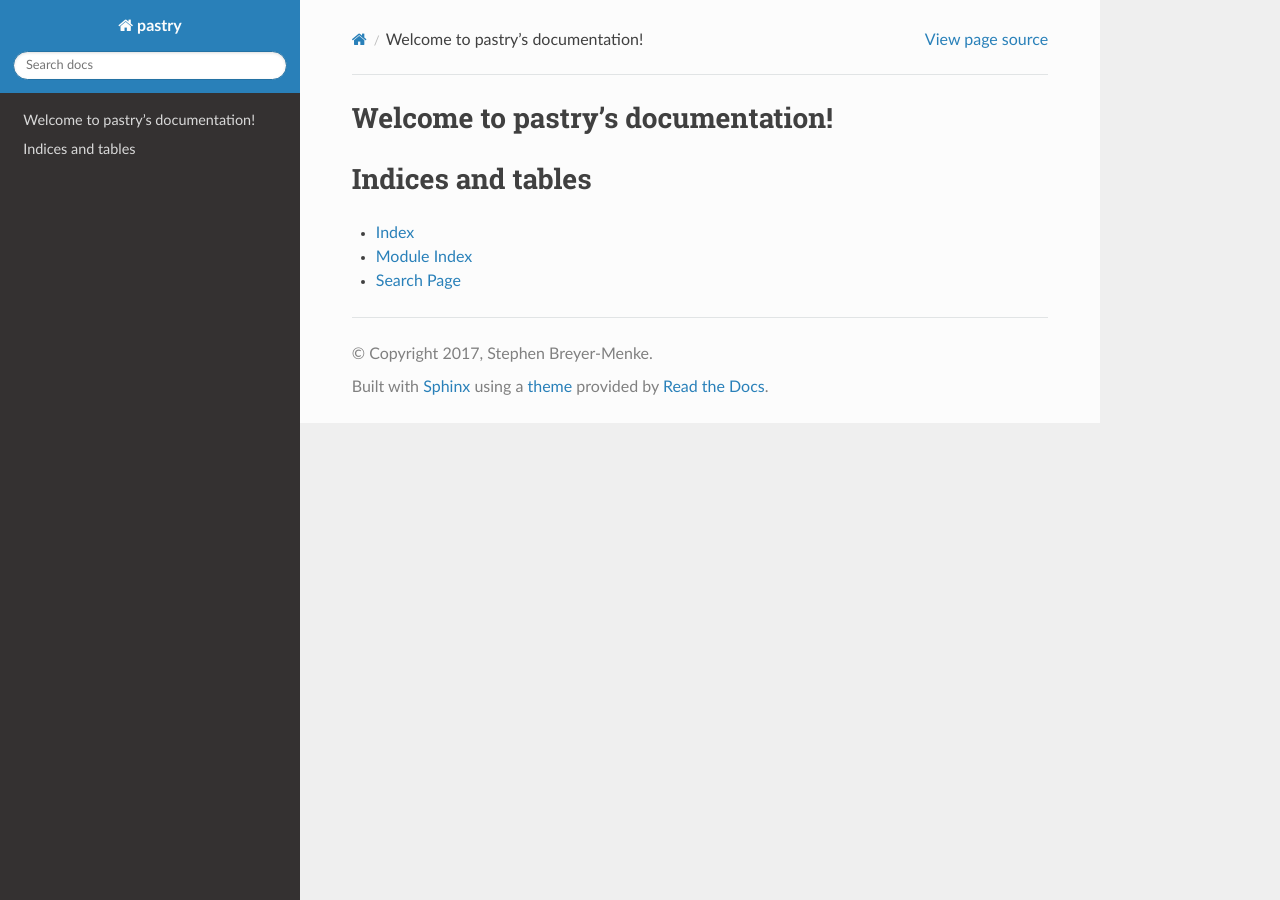
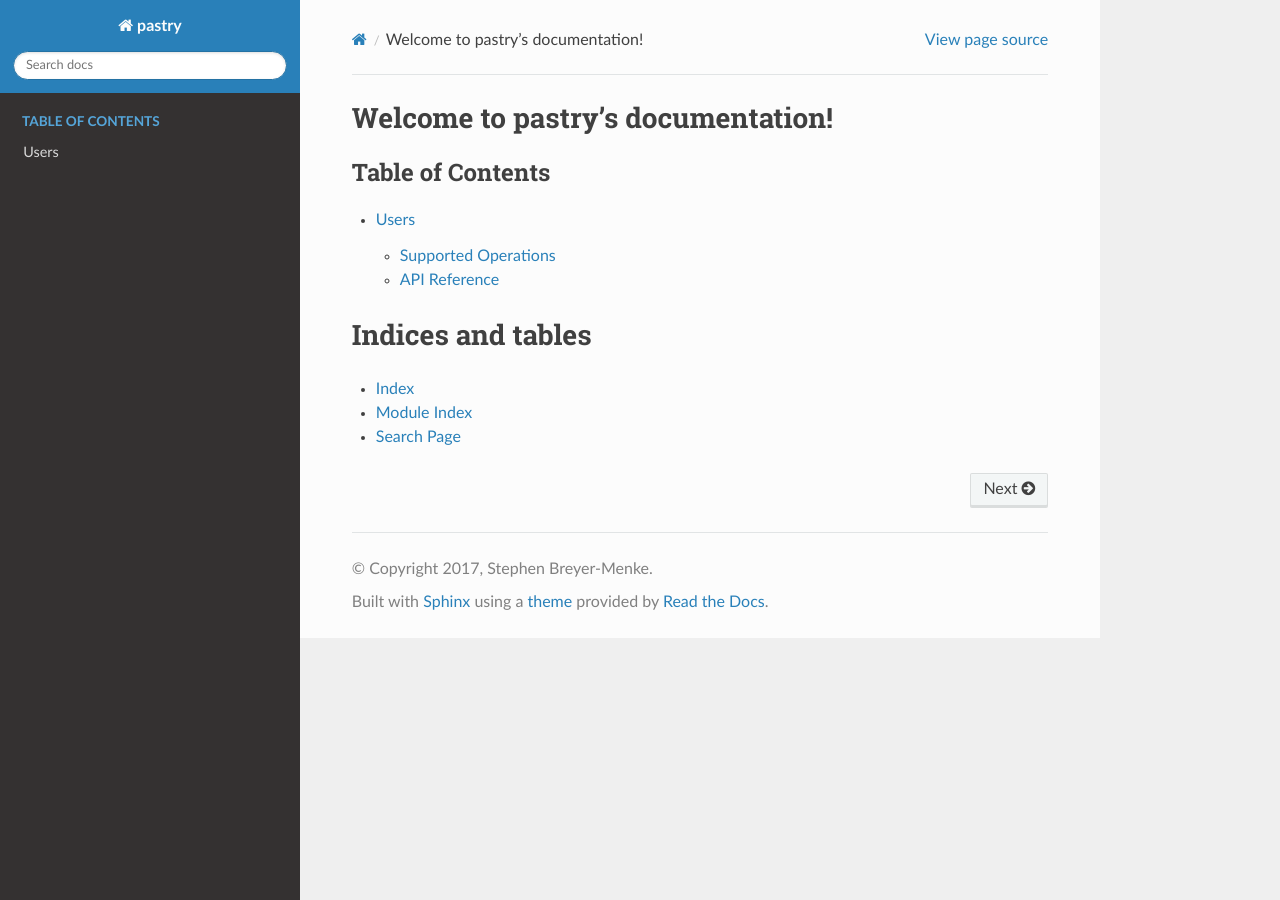
Before and after one commit to stephenbm/pastry, a Sphinx documentation site: the page built from docs/index.rst, in a window 1280 px wide. Built offline with Sphinx 7.4.7 and the Read the Docs theme 2.0.0, drawn with Linux system fonts in a browser that asks for light colours.

Commit message:
Add users base docs

```diff
--- a/docs/index.rst
+++ b/docs/index.rst
@@ -7,10 +7,11 @@ Welcome to pastry's documentation!
 ==================================
 
 .. toctree::
-   :maxdepth: 2
-   :caption: Contents:
+    :caption: Table of Contents
+    :name: mastertoc
+    :maxdepth: 2
 
-
+    users.rst
 
 Indices and tables
 ==================
```
Also changed, not shown: README.rst (+4 -4 lines), docs/users.rst (added, +21 -0 lines).
